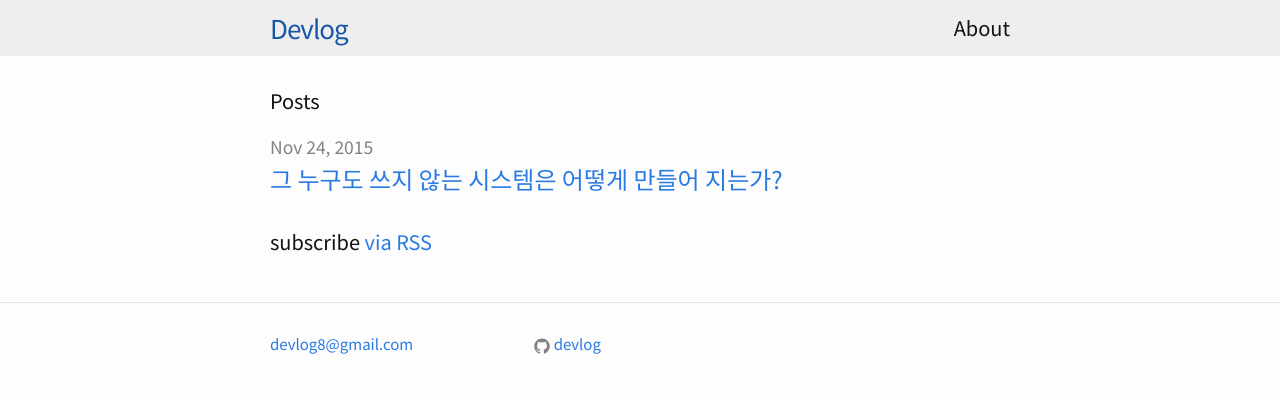
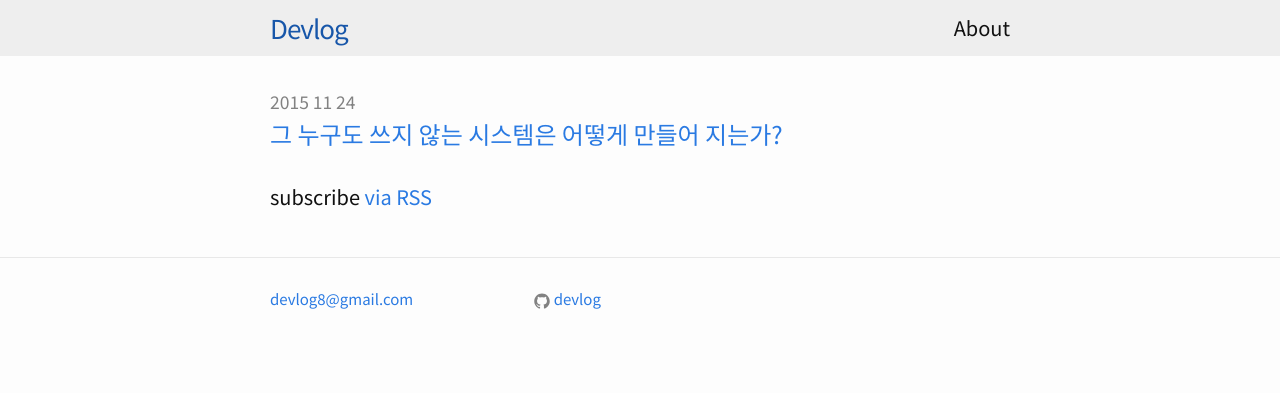
Before and after one commit to devlog/devlog.github.io, a Jekyll site: the page built from index.html, in a window 1280 px wide. Shown: the top 393 px of the page. Built offline with Jekyll 4.4.1, drawn with Linux system fonts in a browser that asks for light colours.

Commit message:
메인 페이지 날짜형식 yyyy mm dd로 변경

```diff
--- a/index.html
+++ b/index.html
@@ -4,12 +4,10 @@ layout: default
 
 <div class="home">
 
-  <h1 class="page-heading">Posts</h1>
-
   <ul class="post-list">
     {% for post in site.posts %}
       <li>
-        <span class="post-meta">{{ post.date | date: "%b %-d, %Y" }}</span>
+        <span class="post-meta">{{ post.date | date: "%Y %m %d" }}</span>
 
         <h2>
           <a class="post-link" href="{{ post.url | prepend: site.baseurl }}">{{ post.title }}</a>
```
